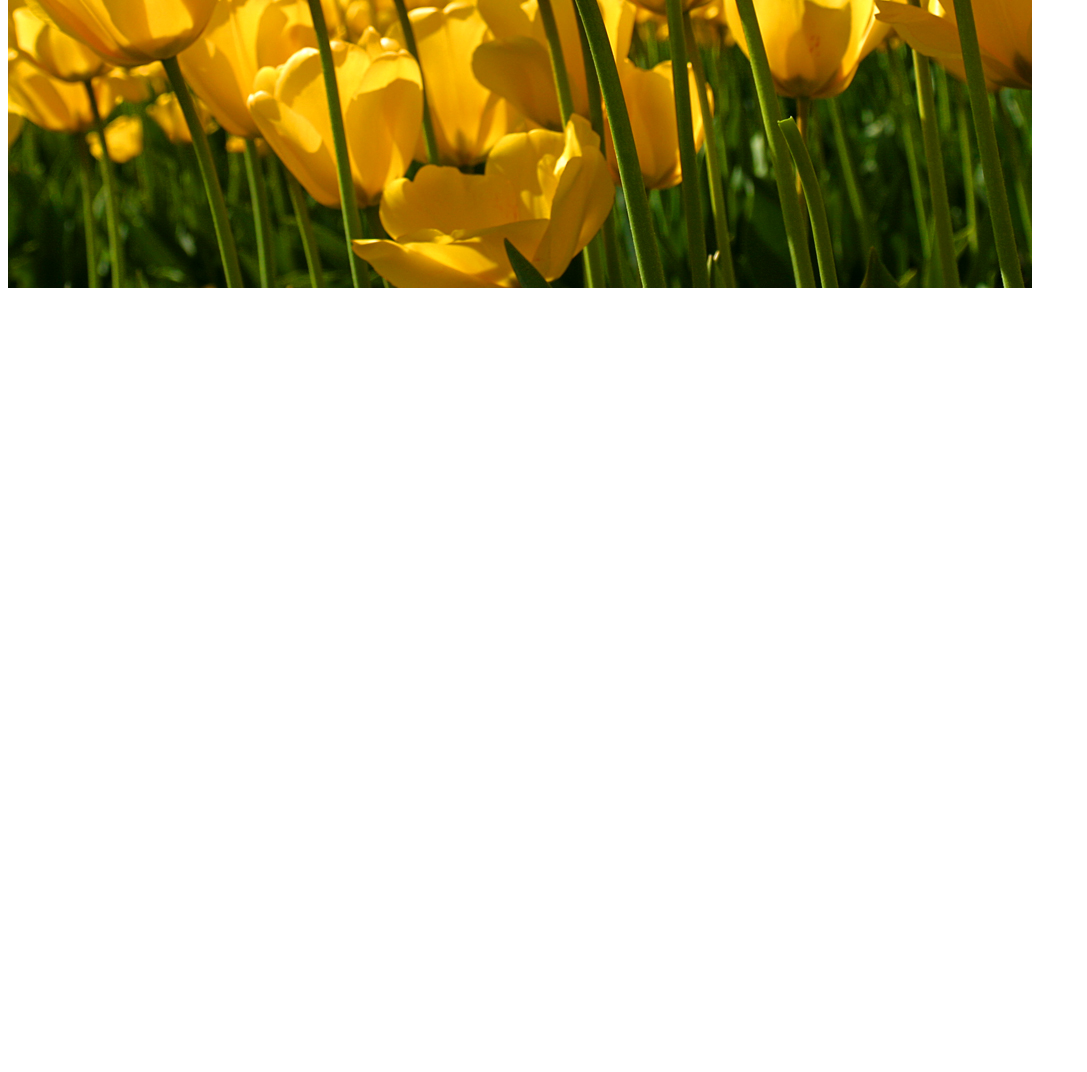
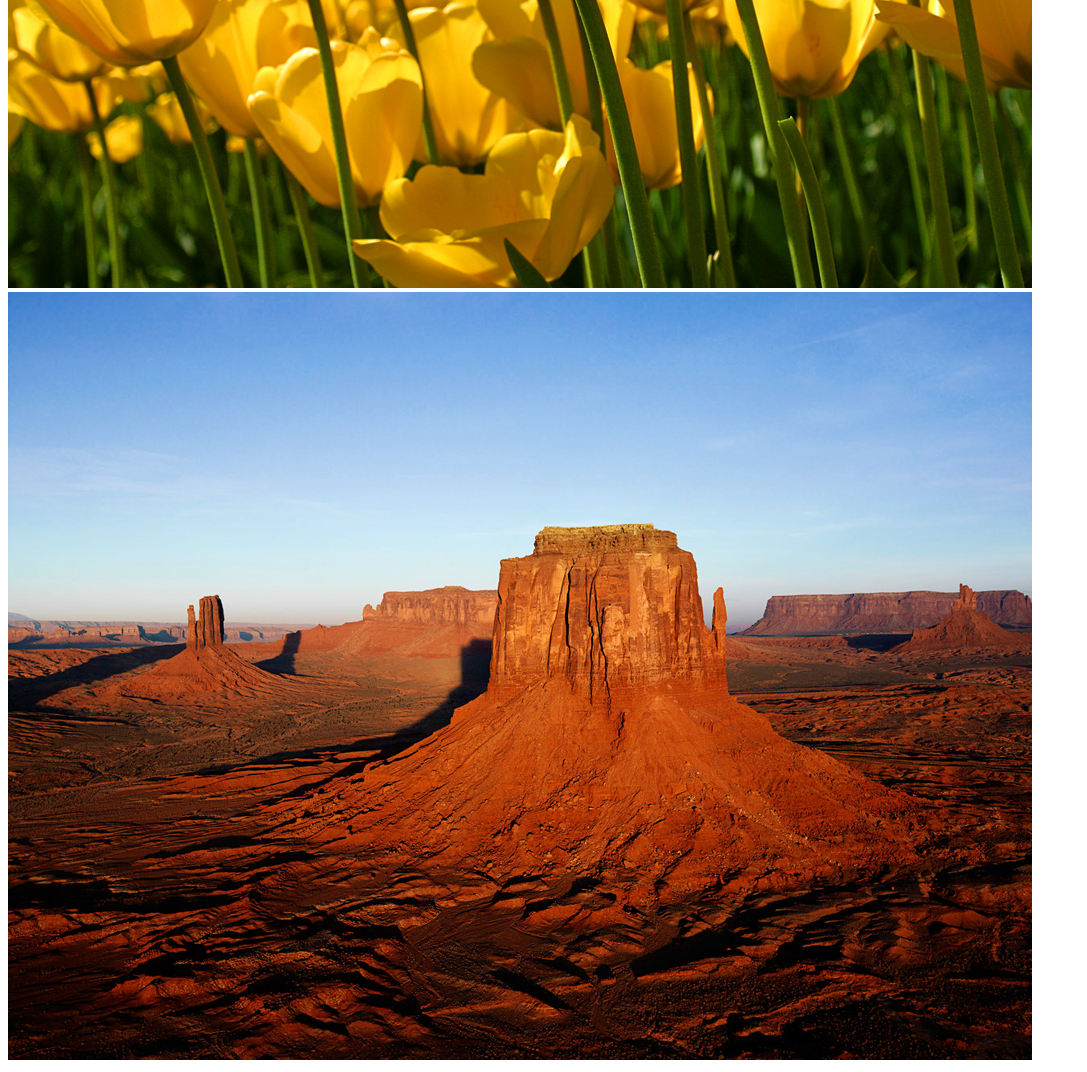
Before and after one commit to hirudutta/my-second-repo, a plain HTML site: page index.html in a window 1280 px wide. Shown: the part 2108-3180 px from the top of the page, without its empty margins (0-1087 px from the left). Before the commit the page ends 2408 px from the top, so only its background shows below. Drawn offline with Linux system fonts and the light colour scheme.

Commit message:
Desert added

```diff
--- a/index.html
+++ b/index.html
@@ -13,5 +13,6 @@
     <img src="Desert.jpg" alt="">
     <img src="Penguins.jpg" alt="">
     <img src="Tulips.jpg" alt="">
+    <img src="Desert.jpg" alt="">
 </body>
 </html>
```
